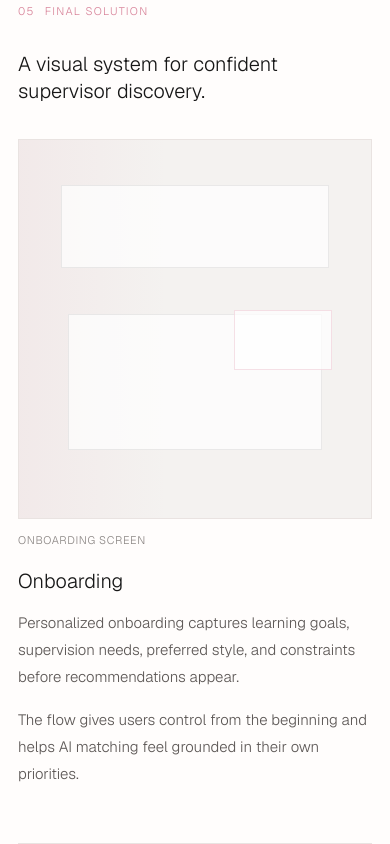
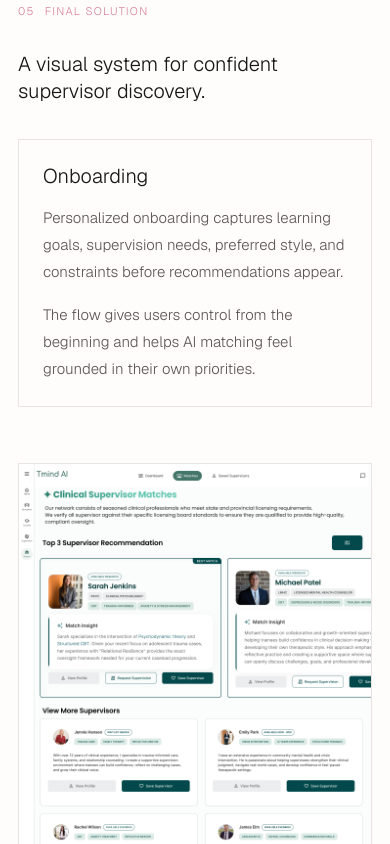
Before and after one commit to krisooti/Portfolio, a Next.js app: page /work/tmind-ai in a window 390 px wide. Shown: the part 9440-10284 px from the top of the page. Built offline with nearby package versions, Linux system fonts and the light colour scheme.

Commit message:
Remove case sidebar divider and blank solution placeholders

```diff
--- a/app/globals.css
+++ b/app/globals.css
@@ -961,9 +961,9 @@ html {
 
 .case-study-shell {
   display: grid;
-  grid-template-columns: minmax(220px, 260px) minmax(0, 1fr);
-  gap: clamp(42px, 7vw, 110px);
-  width: min(100%, 1220px);
+  grid-template-columns: minmax(180px, 220px) minmax(0, 1fr);
+  gap: clamp(28px, 5vw, 72px);
+  width: min(100%, 1280px);
   margin: 0 auto;
   padding: 136px clamp(20px, 5vw, 64px) 0;
 }
@@ -972,8 +972,8 @@ html {
   position: sticky;
   top: 96px;
   align-self: start;
-  border-right: 1px solid var(--line);
-  padding: 4px 28px 4px 0;
+  border-right: 0;
+  padding: 4px 0;
 }
 
 .case-sidebar-nav {
@@ -1011,7 +1011,7 @@ html {
 }
 
 .case-study-main {
-  width: min(100%, 820px);
+  width: min(100%, 940px);
 }
 
 .case-section,
@@ -1441,6 +1441,12 @@ html {
 .solution-row > div:last-child {
   display: grid;
   gap: 16px;
+}
+
+.solution-row--text-only {
+  border: 1px solid var(--line);
+  background: #fffdfb;
+  padding: 24px;
 }
 
 .next-section {
--- a/app/work/[slug]/page.tsx
+++ b/app/work/[slug]/page.tsx
@@ -378,14 +378,16 @@ export default async function ProjectPage({ params }: ProjectPageProps) {
                 <article
                   className={`solution-row ${
                     index % 2 === 1 ? "solution-row--reverse" : ""
-                  }`}
+                  }${screen.image ? "" : " solution-row--text-only"}`}
                   key={screen.title}
                 >
-                  <VisualPlaceholder
-                    label={`${screen.title} screen`}
-                    variant={screen.image ? "screen" : "phone"}
-                    image={screen.image}
-                  />
+                  {screen.image ? (
+                    <VisualPlaceholder
+                      label={`${screen.title} screen`}
+                      variant="screen"
+                      image={screen.image}
+                    />
+                  ) : null}
                   <div>
                     <h3>
                       <HighlightText>{screen.title}</HighlightText>
```
Also changed, not shown: 1 other file (tests, documents, lock files or other folders).
